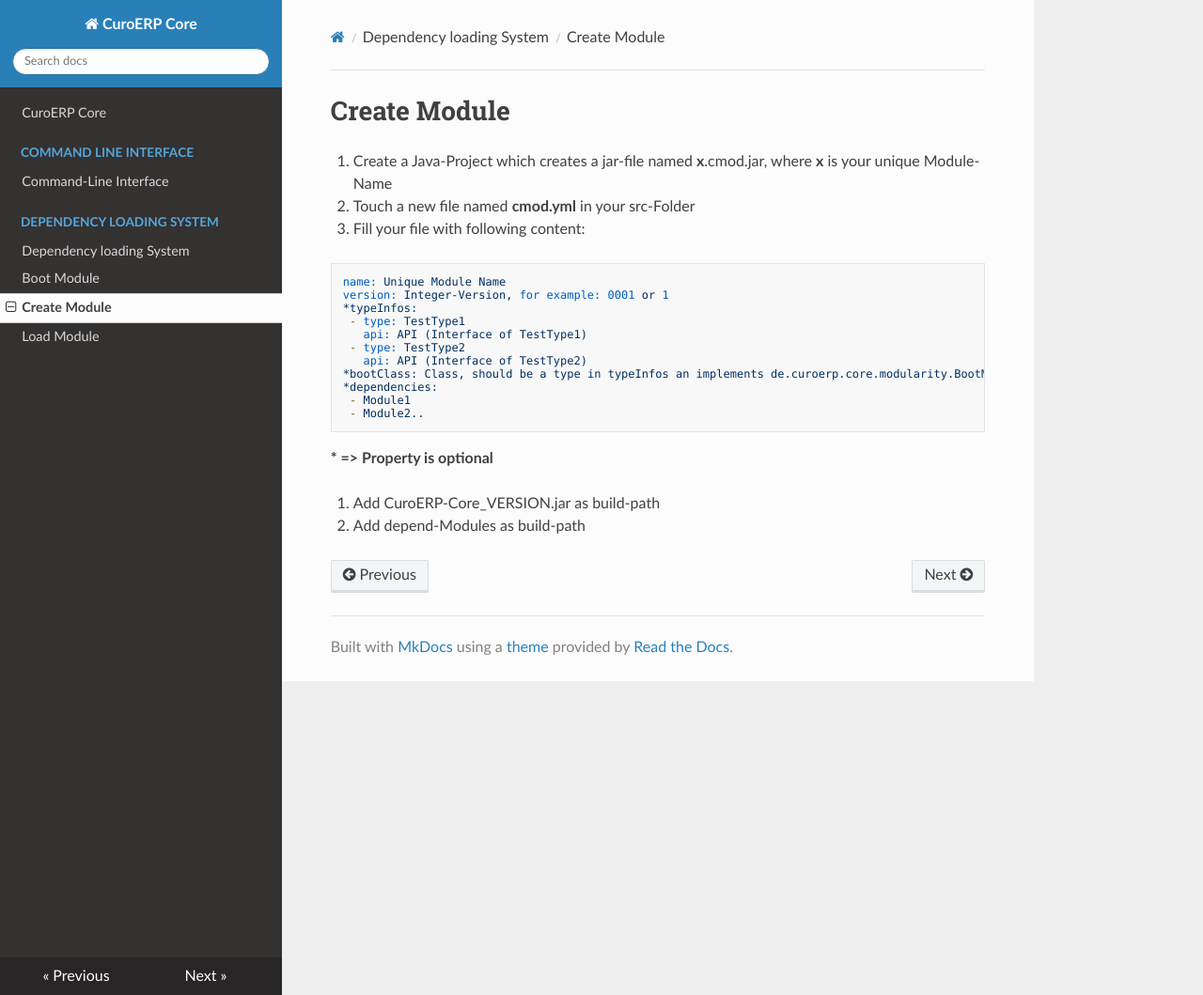
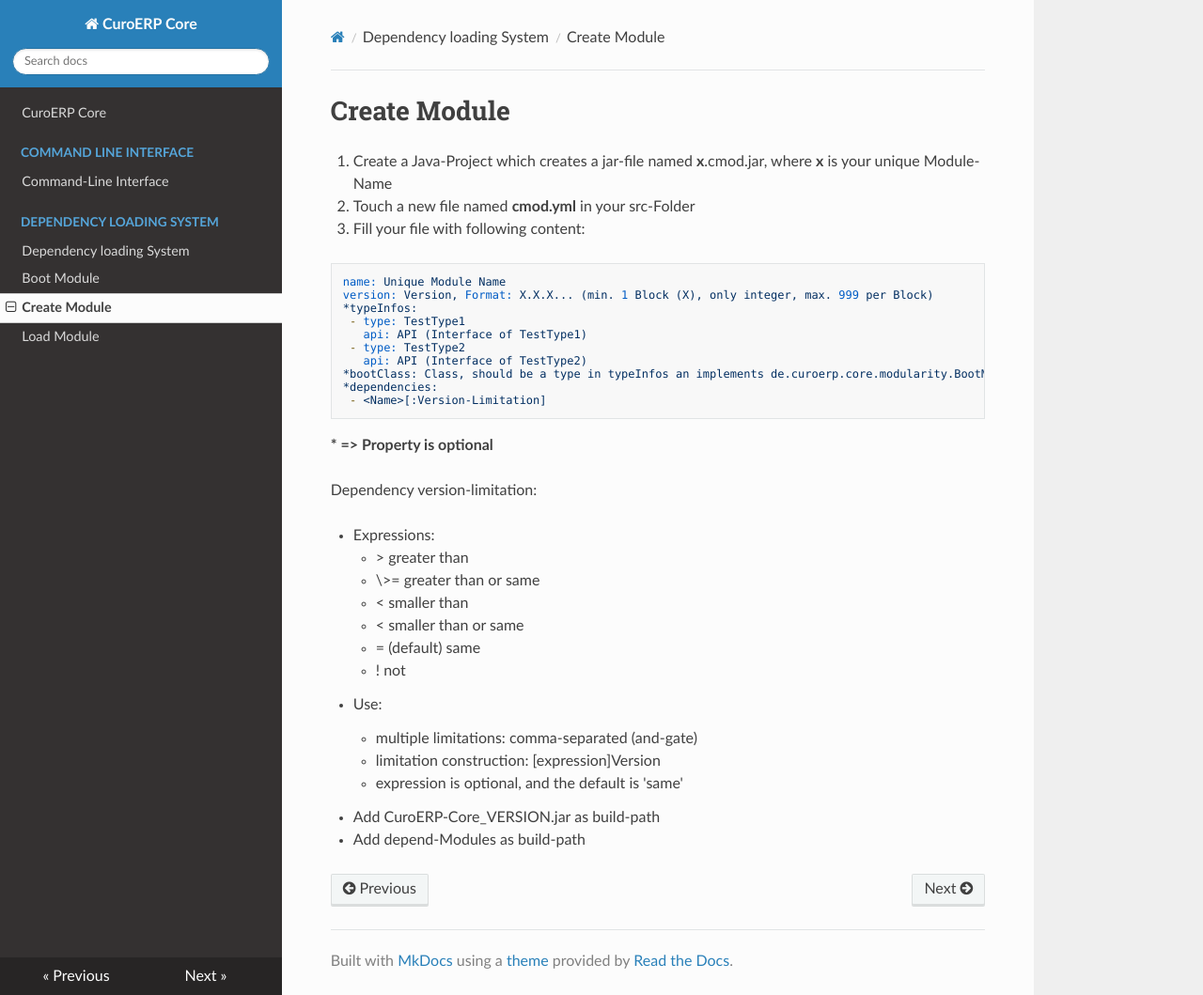
Before and after one commit to heinleit/curoerp-core, an MkDocs documentation site: the page built from docs/Dependency_loading_System/create_module.md, in a window 1280 px wide and 1059 px high. Shown: the whole window at 94% size. Built offline with MkDocs 1.6.1, drawn with Linux system fonts in a browser that asks for light colours; nearby versions of some CDN libraries.

Commit message:
#3 documentation (cmod.yml)

````diff
--- a/docs/Dependency_loading_System/create_module.md
+++ b/docs/Dependency_loading_System/create_module.md
@@ -8,7 +8,7 @@
 
 ```yaml
 name: Unique Module Name
-version: Integer-Version, for example: 0001 or 1
+version: Version, Format: X.X.X... (min. 1 Block (X), only integer, max. 999 per Block)
 *typeInfos:
  - type: TestType1
    api: API (Interface of TestType1)
@@ -16,10 +16,23 @@ version: Integer-Version, for example: 0001 or 1
    api: API (Interface of TestType2)
 *bootClass: Class, should be a type in typeInfos an implements de.curoerp.core.modularity.BootModule
 *dependencies:
- - Module1
- - Module2..
+ - <Name>[:Version-Limitation]
 ```
  **\* => Property is optional**
+
+ Dependency version-limitation:
+
+* Expressions:
+    * &gt; greater than
+    * \&gt;= greater than or same
+    * < smaller than
+    * < smaller than or same
+    * = (default) same
+    * ! not
+* Use:
+    * multiple limitations: comma-separated (and-gate)
+    * limitation construction: [expression]Version
+    * expression is optional, and the default is 'same'
 
 4. Add CuroERP-Core_VERSION.jar as build-path
 
````
